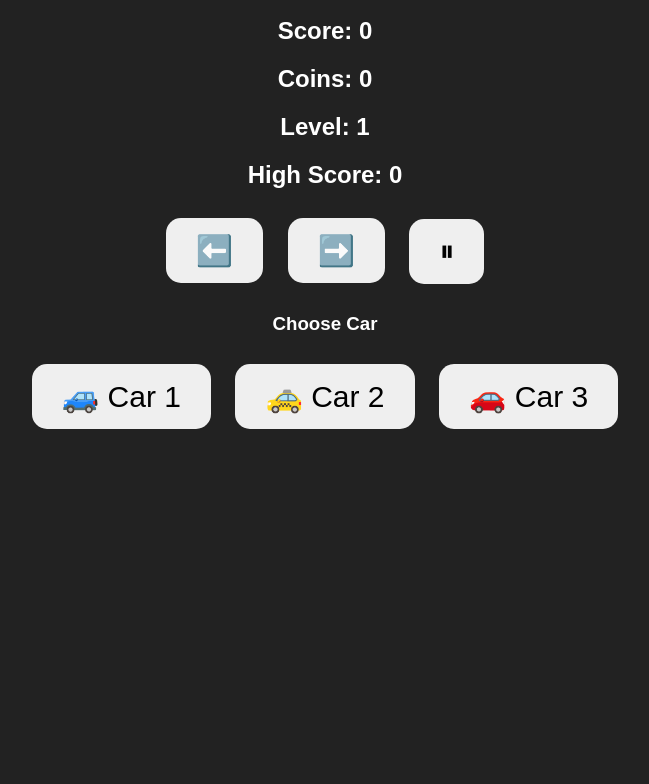
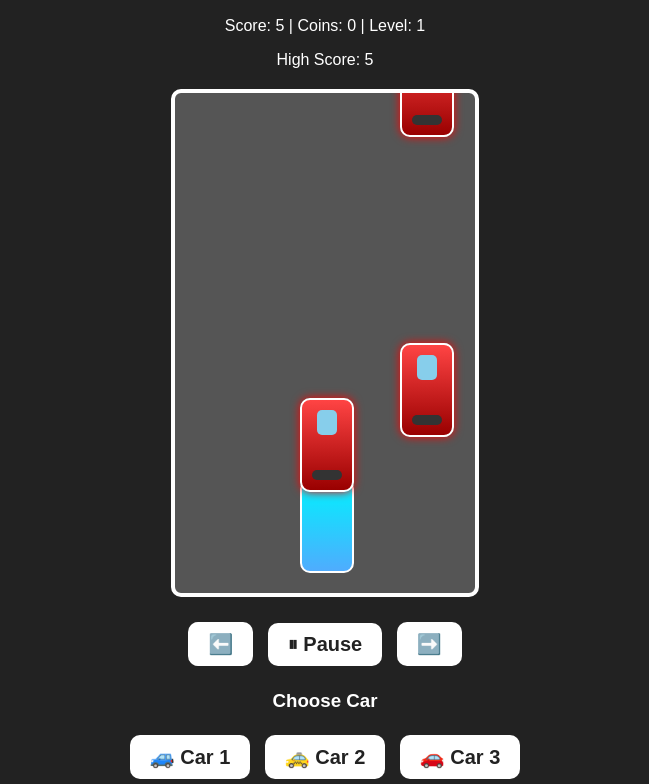
Before and after one commit to ngas33141-Liam/Racing-Test, a plain HTML site: page index.html in a window 1280 px wide. Shown: the part 51-835 px from the top of the page, without its empty margins (315-964 px from the left). Before the commit the page ends 800 px from the top, so only its background shows below. Drawn offline with Linux system fonts and the light colour scheme.

Commit message:
Rewrite AiKipabot Enhance styling and game element definitions
Refactor CSS styles and improve game element properties.

```diff
--- a/index.html
+++ b/index.html
@@ -6,180 +6,89 @@
 <title>Racing Game</title>
 
 <style>
-body{
-    margin:0;
-    background:#222;
-    overflow:hidden;
-    text-align:center;
-    color:white;
-    font-family:Arial;
+body {
+    margin: 0;
+    background: #222;
+    overflow: hidden;
+    text-align: center;
+    color: white;
+    font-family: Arial, sans-serif;
 }
 
-#game{
-    width:300px;
-    height:500px;
-    background:#555;
-    margin:auto;
-    position:relative;
-    overflow:hidden;
-}
-body{
-    margin:0;
-    background:#222;
-    overflow:hidden;
-    text-align:center;
-    color:white;
-    font-family:Arial;
+#game {
+    width: 300px;
+    height: 500px;
+    background: #555;
+    margin: 20px auto;
+    position: relative;
+    overflow: hidden;
+    border: 4px solid #fff;
+    border-radius: 10px;
 }
 
-#game{
-    width:300px;
-    height:500px;
-    background:#555;
-    margin:auto;
-    position:relative;
-    overflow:hidden;
+#player {
+    width: 50px;
+    height: 90px;
+    position: absolute;
+    bottom: 20px;
+    left: 125px;
+    border-radius: 10px;
+    transition: left 0.1s ease;
+    border: 2px solid white;
+}
+.car1 { background: linear-gradient(to bottom, #00f2fe, #4facfe); }
+.car2 { background: linear-gradient(to bottom, #fff700, #ff8c00); }
+.car3 { background: linear-gradient(to bottom, #00ff87, #60efff); }
+.enemy {
+    width: 50px;
+    height: 90px;
+    position: absolute;
+    top: -100px;
+    border-radius: 10px;
+    border: 2px solid white;
+    box-shadow: 0 0 10px red;
+    background: linear-gradient(to bottom, #ff4444, #990000);
 }
 
-#player{
-    width:50px;
-    height:90px;
-    background:cyan;
-    position:absolute;
-    bottom:20px;
-    left:125px;
-    border-radius:10px;
+.enemy::before {
+    content: '';
+    position: absolute;
+    width: 20px;
+    height: 25px;
+    background: #87ceeb;
+    left: 15px;
+    top: 10px;
+    border-radius: 5px;
 }
 
-.enemy{
-    width:50px;
-    height:90px;
-    position:absolute;
-    top:-100px;
-    border-radius:10px;
-    border:2px solid white;
-    box-shadow:0 0 10px red;
+.enemy::after {
+    content: '';
+    position: absolute;
+    width: 30px;
+    height: 10px;
+    background: #333;
+    left: 10px;
+    bottom: 10px;
+    border-radius: 5px;
+}
+.controls {
+    margin-top: 15px;
 }
 
-.enemy.car1{
-    background:linear-gradient(to bottom,#ff4444,#990000);
+button {
+    font-size: 20px;
+    padding: 10px 20px;
+    margin: 5px;
+    border: none;
+    border-radius: 10px;
+    cursor: pointer;
+    background-color: #fff;
+    color: #222;
+    font-weight: bold;
 }
 
-.enemy.car2{
-    background:linear-gradient(to bottom,#ffcc00,#cc6600);
-}
-
-.enemy.car3{
-    background:linear-gradient(to bottom,#66ff66,#009900);
-}
-
-.car1{ background:cyan; }
-.car2{ background:yellow; }
-.car3{ background:lime; }
-
-button{
-    font-size:30px;
-    padding:15px 30px;
-    margin:10px;
-    border:none;
-    border-radius:15px;
-}
-#player{
-    width:50px;
-    height:90px;
-    background:cyan;
-    position:absolute;
-    bottom:20px;
-    left:125px;
-    border-radius:10px;
-}
-.car1{
-    background:cyan;
-}
-
-.car2{
-    background:yellow;
-}
-
-.car3{
-    background:lime;
-}
-
-.enemy.car1{
-    background:linear-gradient(to bottom,#ff4444,#990000);
-}
-
-.enemy.car2{
-    background:linear-gradient(to bottom,#ffcc00,#cc6600);
-}
-
-.enemy.car3{
-    background:linear-gradient(to bottom,#66ff66,#009900);
-}
-.enemy{
-    width:50px;
-    height:90px;
-    background:linear-gradient(to bottom,#ff4444,#990000);
-    border:2px solid white;
-    box-shadow:0 0 10px red;
-    position:absolute;
-    top:-100px;
-    border-radius:10px;
-}
-.enemy::before{
-    content:'';
-    position:absolute;
-    width:20px;
-    height:25px;
-    background:#87ceeb;
-    left:15px;
-    top:10px;
-    border-radius:5px;
-}
-.enemy::after{
-    content:'';
-    position:absolute;
-    width:30px;
-    height:10px;
-    background:#333;
-    left:10px;
-    bottom:10px;
-    border-radius:5px;
-}
-
-.enemy.car1{
-    background:linear-gradient(to bottom,#ff4444,#990000);
-}
-
-.enemy.car2{
-    background:linear-gradient(to bottom,#ffcc00,#cc6600);
-}
-
-.enemy.car3{
-    background:linear-gradient(to bottom,#66ff66,#009900);
-}
-
-.car1{ background:cyan; }
-.car2{ background:yellow; }
-.car3{ background:lime; }
-
-button{
-    font-size:30px;
-    padding:15px 30px;
-    margin:10px;
-    border:none;
-    border-radius:15px;
-}
-.controls{
-    margin-top:15px;
-}
-
-button{
-    font-size:30px;
-    padding:15px 30px;
-    margin:10px;
-    border:none;
-    border-radius:15px;
+button:hover {
+    background-color: #ddd;
 }
 </style>
 </head>
@@ -187,15 +96,17 @@ button{
 <body>
 
 <h2>🚗 Racing Game</h2>
-<h2>Score: <span id="score">0</span></h2>
-<h2>Coins: <span id="coins">0</span></h2>
-<h2>Level: <span id="level">1</span></h2>
-<h2>High Score: <span id="highScore">0</span></h2>
+<p>Score: <span id="score">0</span> | Coins: <span id="coins">0</span> | Level: <span id="level">1</span></p>
+<p>High Score: <span id="highScore">0</span></p>
+
+<div id="game">
+    <div id="player" class="car1"></div>
+</div>
 
 <div class="controls">
     <button onclick="moveLeft()">⬅️</button>
+    <button onclick="pauseGame()">⏸ Pause</button>
     <button onclick="moveRight()">➡️</button>
-    <button onclick="pauseGame()">⏸</button>
 </div>
 
 <h3>Choose Car</h3>
@@ -212,6 +123,7 @@ let level = 1;
 let enemySpeed = 5;
 let gamePaused = false;
 let highScore = localStorage.getItem("highScore") || 0;
+document.getElementById("highScore").innerText = highScore;
 
 let lanes = [25, 125, 225];
 let currentLane = 1;
@@ -219,31 +131,31 @@ let currentLane = 1;
 player.style.left = lanes[currentLane] + "px";
 
 function moveLeft(){
-    if(currentLane > 0){
+    if(!gamePaused && currentLane > 0){
         currentLane--;
         player.style.left = lanes[currentLane] + "px";
     }
 }
 
 function moveRight(){
-    if(currentLane < 2){
+    if(!gamePaused && currentLane < 2){
         currentLane++;
         player.style.left = lanes[currentLane] + "px";
     }
 }
 
-function createEnemy(){
 function pauseGame(){
     gamePaused = !gamePaused;
 }
 
 function setCar(type){
-    player.classList.remove("car1","car2","car3");
-    player.classList.add("car"+type);
+    player.className = "";
+    player.classList.add("car" + type);
 }
 
-setCar(1)
 function createEnemy(){
+    if(gamePaused) return;
+
     const enemy = document.createElement("div");
     enemy.className = "enemy";
 
@@ -255,12 +167,14 @@ function createEnemy(){
     let y = -100;
 
     let move = setInterval(function(){
-        y += 5;
+        if(gamePaused) return;
+
+        y += enemySpeed;
         enemy.style.top = y + "px";
 
-        if(y + 90 > 390 && lane == currentLane){
+        if(y + 90 > 390 && y < 480 && lane === currentLane){
             clearInterval(move);
-            alert("💥 Game Over!");
+            alert("💥 Game Over! Your Score: " + score);
             location.reload();
         }
 
@@ -268,10 +182,12 @@ function createEnemy(){
             enemy.remove();
             clearInterval(move);
         }
-    },20);
+    }, 20);
 }
 
 setInterval(function(){
+    if(gamePaused) return;
+
     score++;
 
     if(score % 10 === 0){
@@ -286,17 +202,17 @@ setInterval(function(){
         localStorage.setItem("highScore", highScore);
     }
 
-    if(score >= 50) level = 2;
-    if(score >= 100) level = 3;
-    if(score >= 200) level = 4;
-    if(score >= 500) level = 5;
+    if(score >= 50) { level = 2; enemySpeed = 7; }
+    if(score >= 100) { level = 3; enemySpeed = 9; }
+    if(score >= 200) { level = 4; enemySpeed = 12; }
+    if(score >= 500) { level = 5; enemySpeed = 15; }
 
     document.getElementById("level").innerText = level;
     document.getElementById("highScore").innerText = highScore;
 
-},1000);
+}, 1000);
 
-setInterval(createEnemy,1000);
+setInterval(createEnemy, 1200);
 </script>
 
 </body>
```
